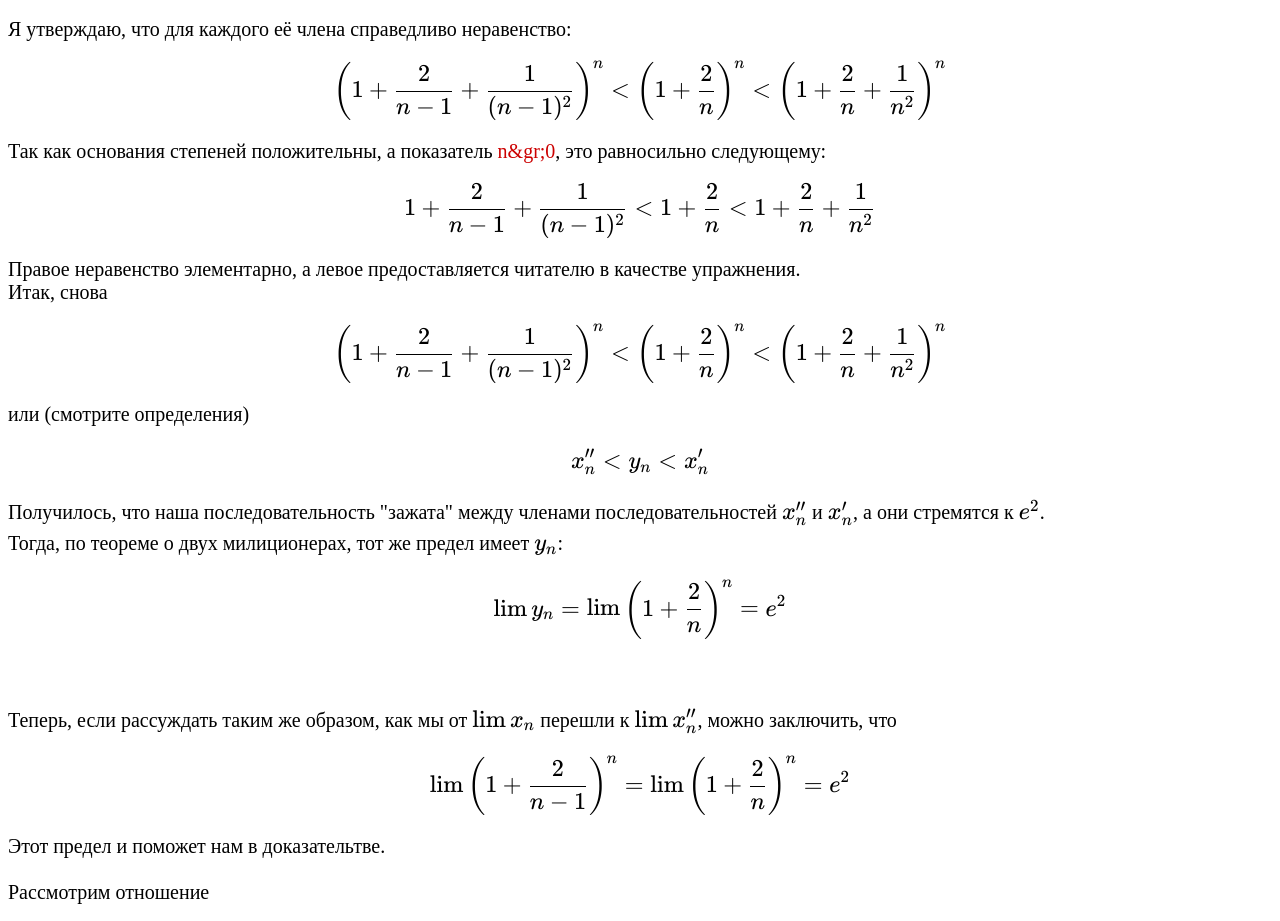
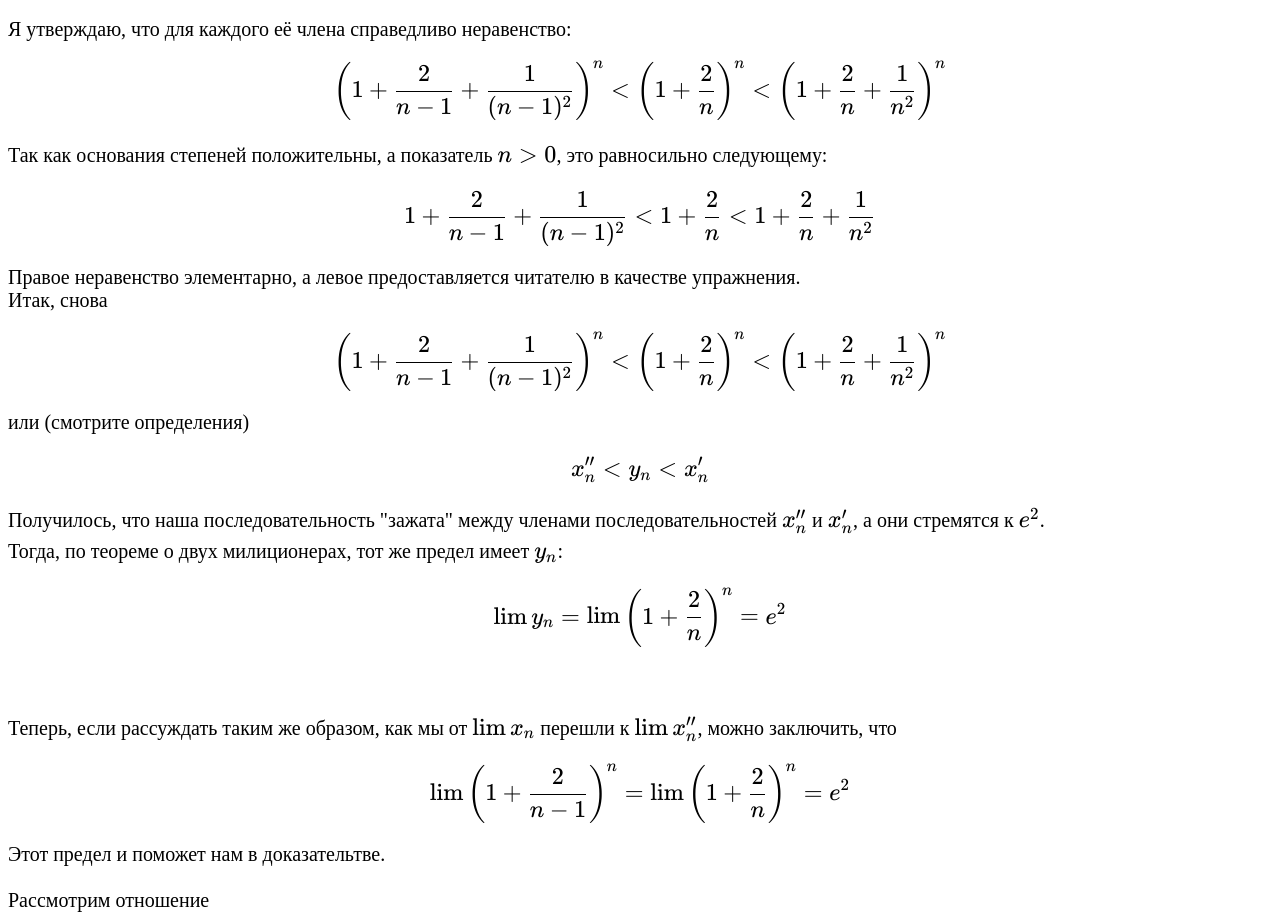
Before and after one commit to dekabu/proof, a plain HTML site: page index.html in a window 1280 px wide. Shown: the part 1354-2275 px from the top of the page. Drawn offline with nearby package versions, Linux system fonts and the light colour scheme.

Commit message:
Update index.html

```diff
--- a/index.html
+++ b/index.html
@@ -49,7 +49,7 @@ $$y_n=\left(1+\frac2n\right)^n$$
 <br><br>
 Я утверждаю, что для каждого её члена справедливо неравенство:
 $$\left(1+\frac2{n-1}+\frac1{(n-1)^2}\right)^n&lt;\left(1+\frac2n\right)^n&lt;\left(1+\frac2n+\frac1{n^2}\right)^n$$
-Так как основания степеней положительны, а показатель $n&gr;0$, это равносильно следующему:
+Так как основания степеней положительны, а показатель $n&gt;0$, это равносильно следующему:
 $$1+\frac2{n-1}+\frac1{(n-1)^2}&lt;1+\frac2n&lt;1+\frac2n+\frac1{n^2}$$
 Правое неравенство элементарно, а левое предоставляется читателю в качестве упражнения.<br>
 Итак, снова
```
